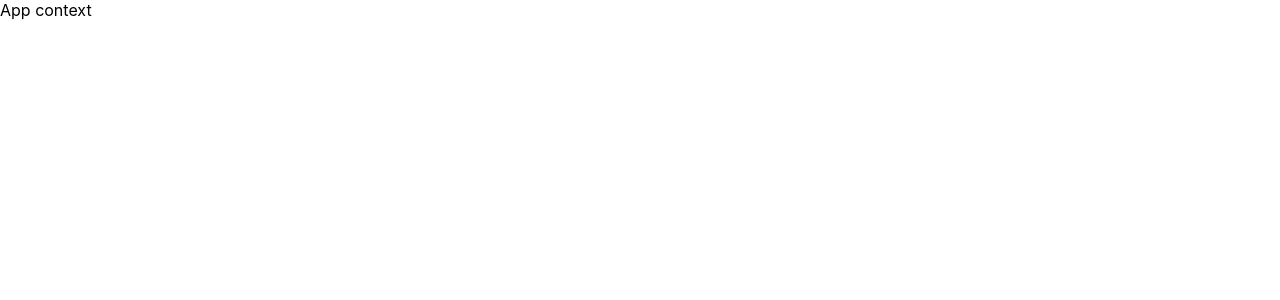
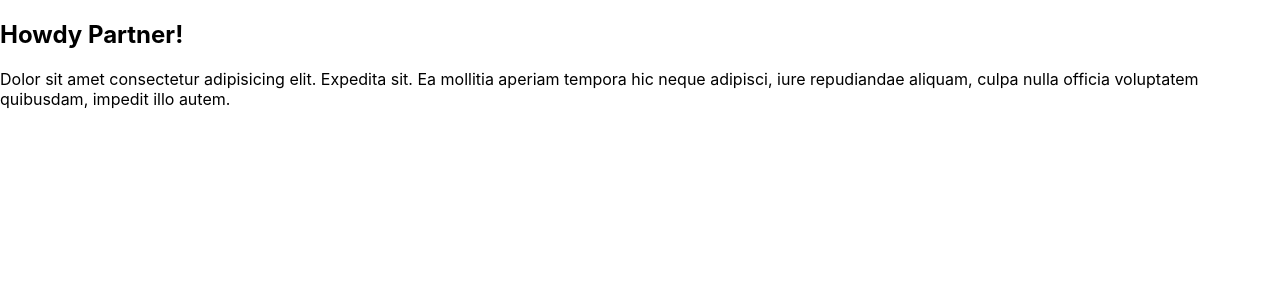
Before and after one commit to patrickgus/react-playground, a React (Create React App) app: page / in a window 1280 px wide. Shown: the top 300 px of the page. Built offline with nearby package versions, Linux system fonts and the light colour scheme.

Commit message:
import Child component

```diff
--- a/src/lang-context/AppLang.js
+++ b/src/lang-context/AppLang.js
@@ -1,7 +1,12 @@
 import React, { Component } from "react";
+import Child from "./Child";
 
 export default class AppLang extends Component {
   render() {
-    return <div className="AppLang">App context</div>;
+    return (
+      <div className="AppLang">
+        <Child />
+      </div>
+    );
   }
 }
```
